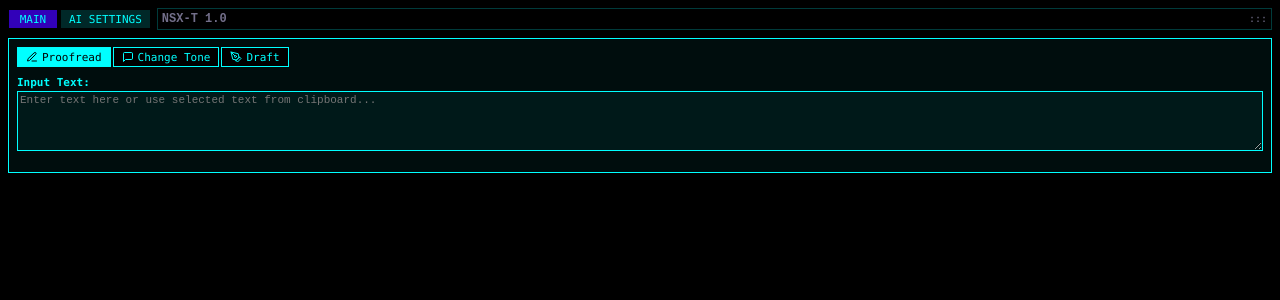
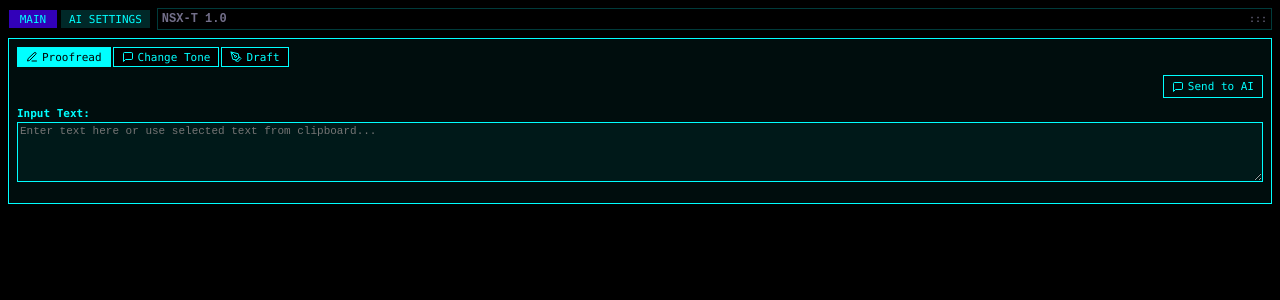
Before and after one commit to IcyFeVA/wraiter, a React (Vite) app: page / in a window 1280 px wide. Shown: the top 300 px of the page. Built offline with nearby package versions, Linux system fonts and the light colour scheme.

Commit message:
workflow optimization

```diff
--- a/src/components/Overlay.tsx
+++ b/src/components/Overlay.tsx
@@ -38,14 +38,17 @@ const Overlay: React.FC<OverlayProps> = () => {
     }
   };
 
-  const handleAction = async (action: 'proofread' | 'tone' | 'draft') => {
+  const handleActionSelect = (action: 'proofread' | 'tone' | 'draft') => {
+    setSelectedAction(action);
+  };
+
+  const handleSendToAI = async () => {
     if (!inputText.trim()) {
       alert('Please enter some text to process');
       return;
     }
 
     setIsLoading(true);
-    setSelectedAction(action);
 
     try {
       // Get settings from localStorage
@@ -74,14 +77,14 @@ const Overlay: React.FC<OverlayProps> = () => {
 
       const result = await invoke<string>('process_text_with_ai', {
         text: inputText,
-        action,
+        action: selectedAction,
         model,
         apiKey,
-        tone: action === 'tone' ? selectedTone : undefined
+        tone: selectedAction === 'tone' ? selectedTone : undefined
       });
 
       // For proofread action, show result briefly then hide window
-      if (action === 'proofread') {
+      if (selectedAction === 'proofread') {
         setOutputText(result);
 
         // Automatically copy result to clipboard to replace user's selection
@@ -183,7 +186,7 @@ const Overlay: React.FC<OverlayProps> = () => {
         flexWrap: 'wrap'
       }}>
         <button
-          onClick={() => handleAction('proofread')}
+          onClick={() => handleActionSelect('proofread')}
           disabled={isLoading}
           className={selectedAction === 'proofread' ? 'action-button active' : 'action-button'}
           style={{
@@ -200,7 +203,7 @@ const Overlay: React.FC<OverlayProps> = () => {
         </button>
 
         <button
-          onClick={() => handleAction('tone')}
+          onClick={() => handleActionSelect('tone')}
           disabled={isLoading}
           className={selectedAction === 'tone' ? 'action-button active' : 'action-button'}
           style={{
@@ -217,7 +220,7 @@ const Overlay: React.FC<OverlayProps> = () => {
         </button>
 
         <button
-          onClick={() => handleAction('draft')}
+          onClick={() => handleActionSelect('draft')}
           disabled={isLoading}
           className={selectedAction === 'draft' ? 'action-button active' : 'action-button'}
           style={{
@@ -234,15 +237,23 @@ const Overlay: React.FC<OverlayProps> = () => {
         </button>
       </div>
 
-      {/* Tone Selection (only show for tone action) */}
+      {/* Tone Selection (show for tone action) */}
       {selectedAction === 'tone' && (
-        <div style={{ marginBottom: '8px' }}>
+        <div style={{
+          marginBottom: '8px',
+          display: 'flex',
+          alignItems: 'center',
+          gap: '8px'
+        }}>
+          <label style={{ fontSize: '11px', whiteSpace: 'nowrap' }}>
+            Tone:
+          </label>
           <select
             value={selectedTone}
             onChange={(e) => setSelectedTone(e.target.value)}
             className="tone-select"
             style={{
-              width: '120px',
+              flex: 1,
               fontSize: '11px',
             }}
           >
@@ -252,6 +263,33 @@ const Overlay: React.FC<OverlayProps> = () => {
               </option>
             ))}
           </select>
+        </div>
+      )}
+
+      {/* Send Button (show for all actions) */}
+      {selectedAction && (
+        <div style={{
+          marginBottom: '8px',
+          display: 'flex',
+          justifyContent: 'flex-end'
+        }}>
+          <button
+            onClick={handleSendToAI}
+            disabled={isLoading}
+            className="send-button"
+            style={{
+              cursor: isLoading ? 'not-allowed' : 'pointer',
+              display: 'flex',
+              alignItems: 'center',
+              gap: '4px',
+              fontSize: '11px',
+              minHeight: '20px',
+              padding: '4px 8px'
+            }}
+          >
+            <MessageSquare size={12} />
+            Send to AI
+          </button>
         </div>
       )}
 
@@ -282,8 +320,8 @@ const Overlay: React.FC<OverlayProps> = () => {
         />
       </div>
 
-      {/* Output Text Area */}
-      {outputText && (
+      {/* Output Text Area (hide for proofread since it auto-closes) */}
+      {outputText && selectedAction !== 'proofread' && (
         <div style={{ marginBottom: '8px' }}>
           <div style={{
             display: 'flex',
```
Also changed, not shown: 1 other file (tests, documents, lock files or other folders).
